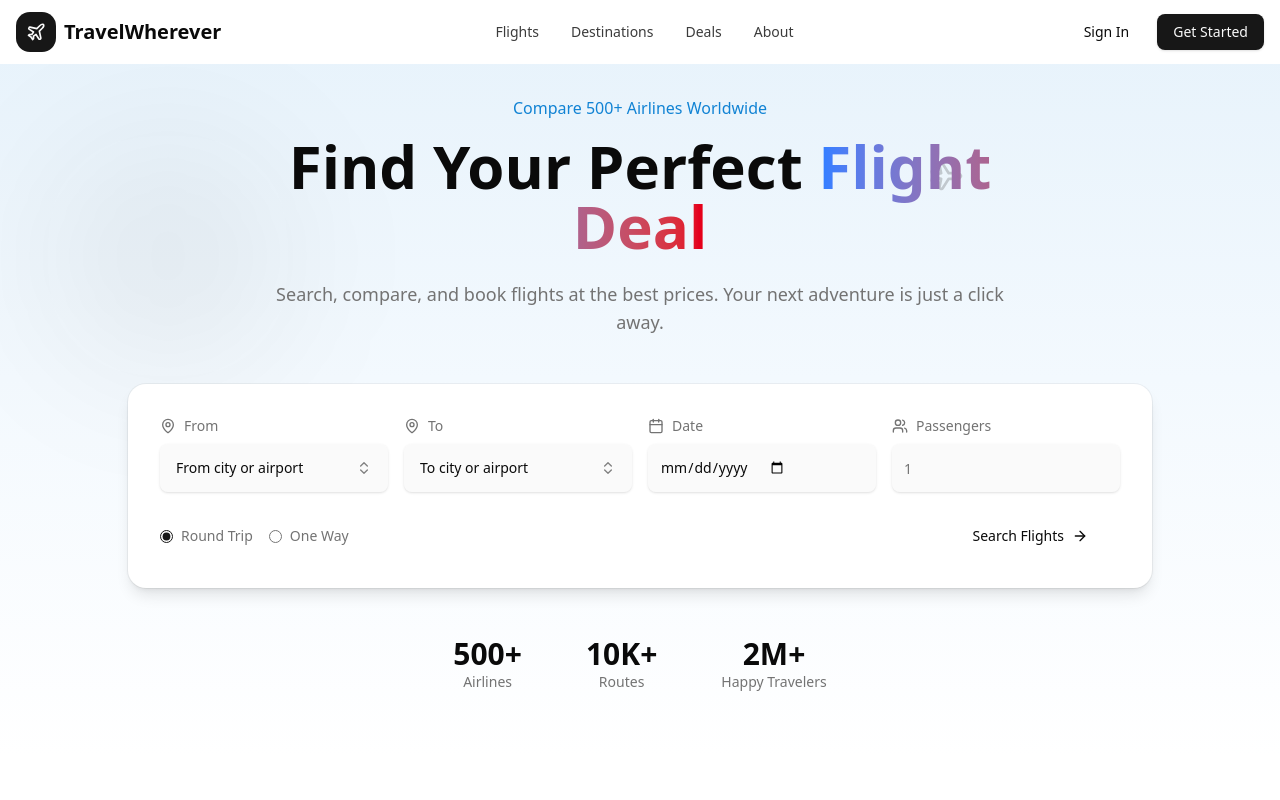
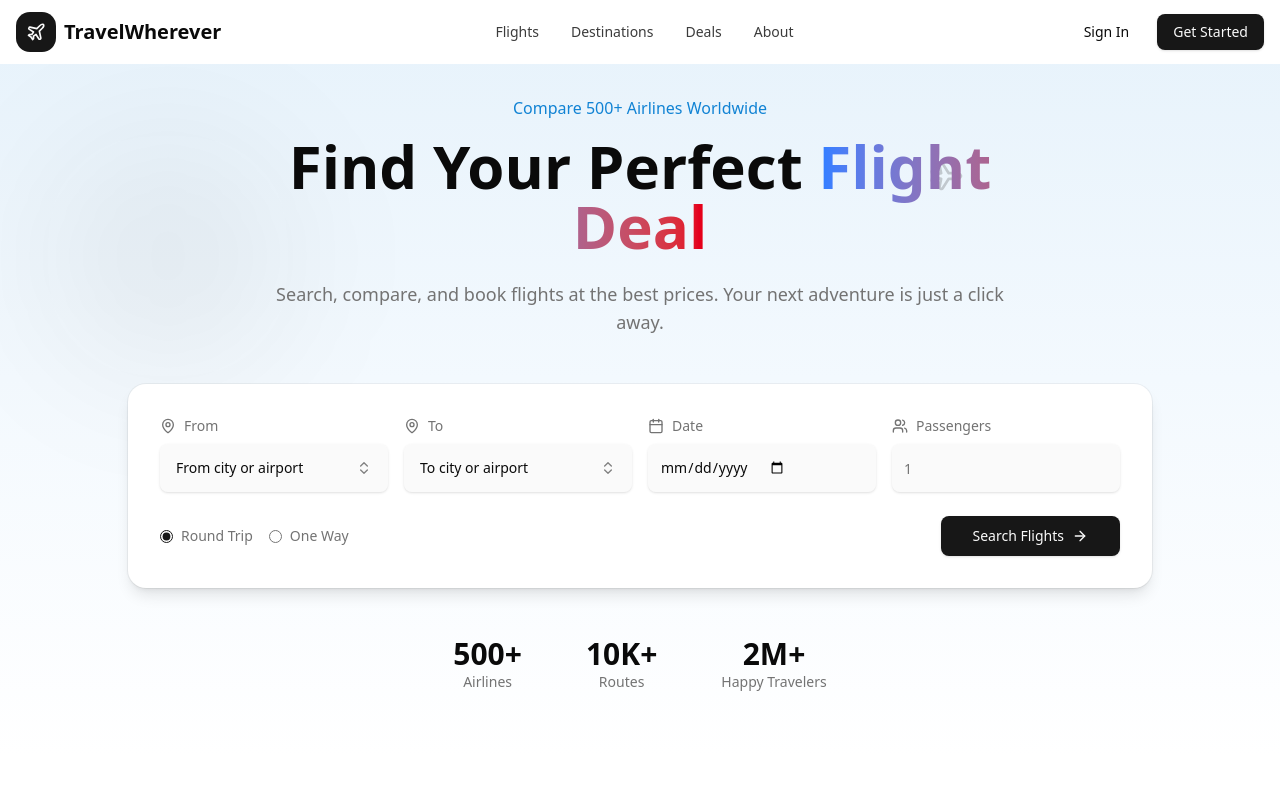
Before and after one commit to m-sulaiman-shafiq/travelwherever, a Next.js app: page / in a window 1280 px wide. Shown: the top 800 px of the page. Built offline with nearby package versions, Linux system fonts and the light colour scheme.

Commit message:
BUtton fixed

```diff
--- a/src/components/HeroSection.tsx
+++ b/src/components/HeroSection.tsx
@@ -127,7 +127,7 @@
                 One Way
               </label>
             </div>
-            <Button variant="hero" size="lg" className="w-full sm:w-auto">
+            <Button variant="default" size="lg" className="w-full sm:w-auto">
               Search Flights <ArrowRight className="w-4 h-4" />
             </Button>
           </div>
```
